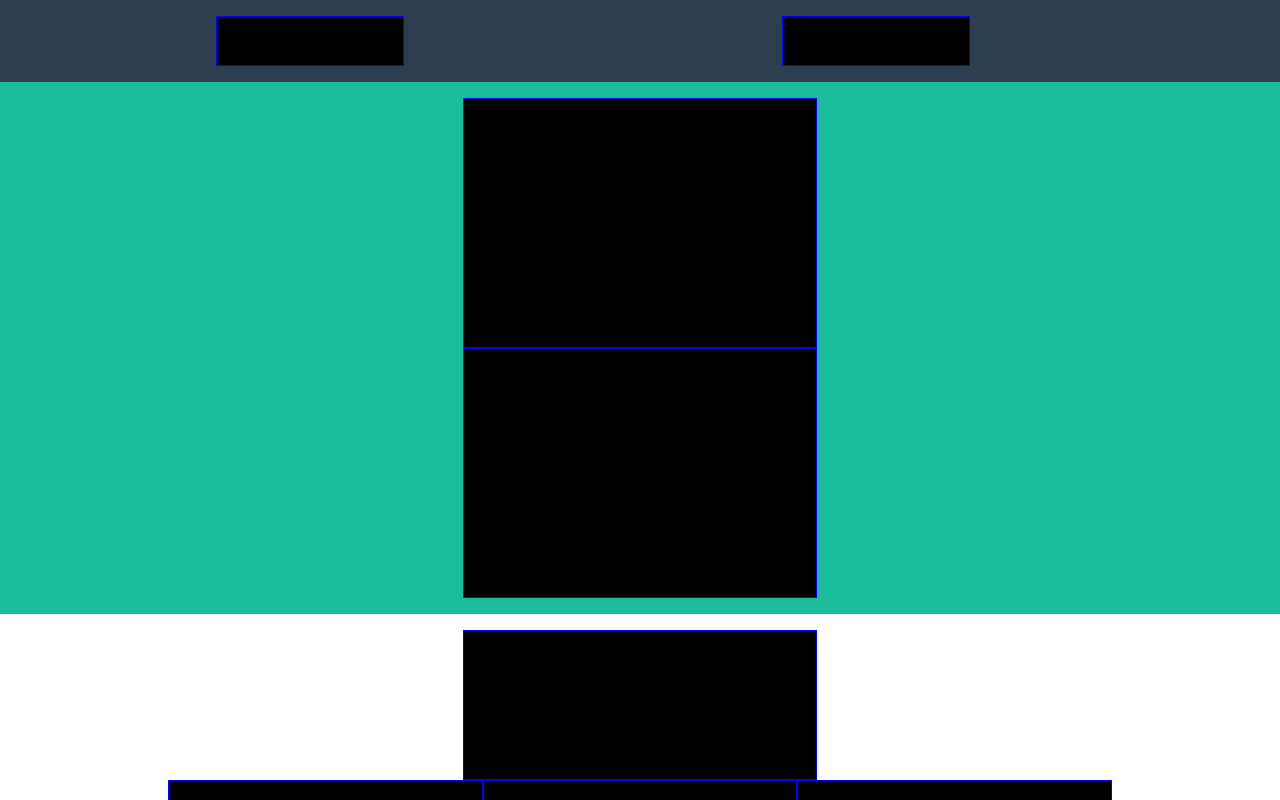
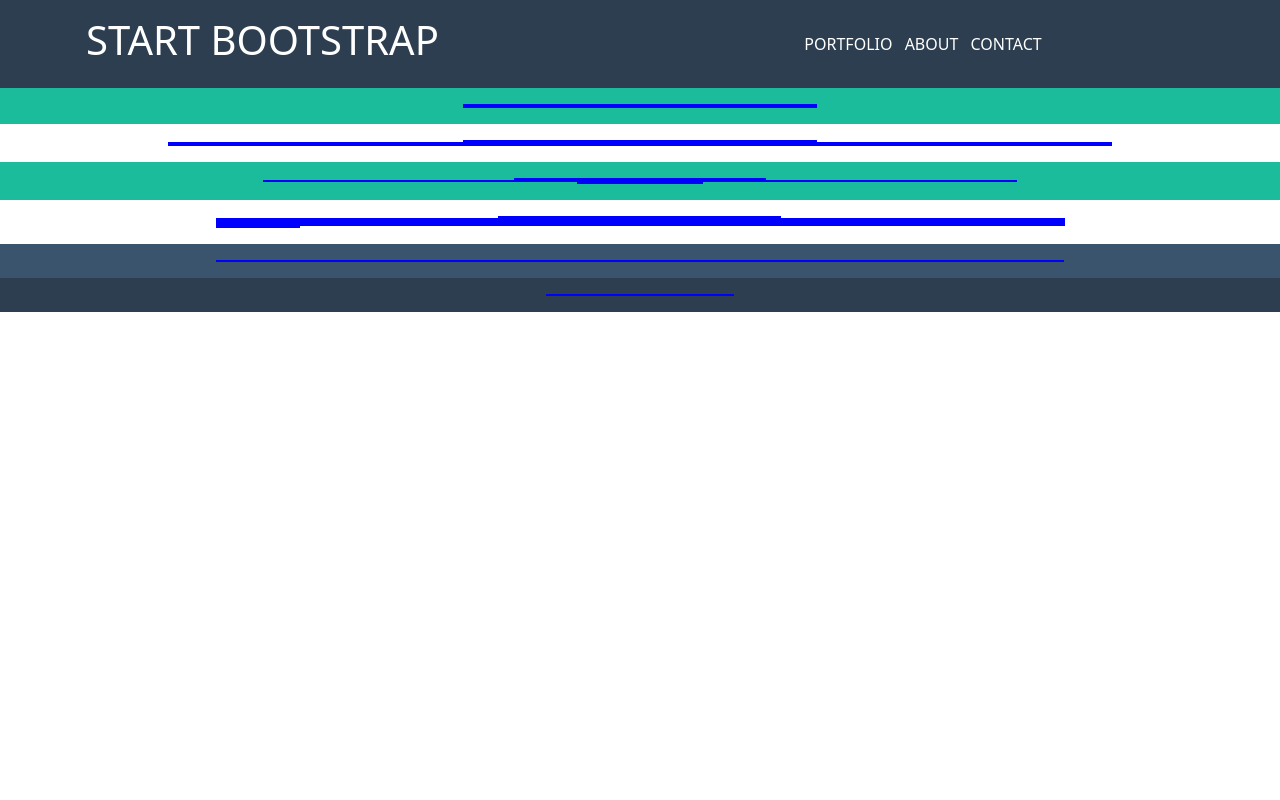
Before and after one commit to Dandav2923/html-css-bootstrap-freelancer, a plain HTML site: page index.html in a window 1280 px wide. Shown: the top 800 px of the page. Drawn offline with nearby package versions, Linux system fonts and the light colour scheme.

Commit message:
primo push della giornata

```diff
--- a/css/style.css
+++ b/css/style.css
@@ -30,24 +30,8 @@
     border: 1px solid blue;
 }
 
-.height-50px {
-    height: 50px;
-}
-
-.height-150px {
-    height: 150px;
-}
-
-.height-200px {
-    height: 200px;
-}
-
-.height-250px {
-    height: 250px;
-}
-
-.height-300px {
-    height: 300px;
+.color-text-white {
+    color: var(--bg-white);
 }
 
 .width-10 {
@@ -70,7 +54,10 @@
     width: 100%;
 }
 
-@media screen and (max-width: 575.98px) {
+.flex {
+    display: flex;
+}
 
+.row .col-6 h1 {
 
 }
--- a/index.html
+++ b/index.html
@@ -6,108 +6,151 @@
     <meta name="viewport" content="width=device-width, initial-scale=1.0">
     <link href="https://cdn.jsdelivr.net/npm/bootstrap@5.1.3/dist/css/bootstrap.min.css" rel="stylesheet"
     integrity="sha384-1BmE4kWBq78iYhFldvKuhfTAU6auU8tT94WrHftjDbrCEXSU1oBoqyl2QvZ6jIW3" crossorigin="anonymous">
+    <link rel="stylesheet" href="https://cdnjs.cloudflare.com/ajax/libs/font-awesome/6.0.0-beta2/css/all.min.css"
+    integrity="sha512-YWzhKL2whUzgiheMoBFwW8CKV4qpHQAEuvilg9FAn5VJUDwKZZxkJNuGM4XkWuk94WCrrwslk8yWNGmY1EduTA=="
+     crossorigin="anonymous" referrerpolicy="no-referrer" />
     <link rel="stylesheet" href="css/style.css">
     <title>Document</title>
 </head>
 <body>
-    <div class="box-100 bg-blue">
-        <div class="container container-sm container-md container-lg padding-container">
+    <!-- header -->
+    <header class="box-100 bg-blue color-text-white">
+        <div class="container padding-container">
             <div class="row">
-                <div class="col-6 col-sm-6 col-md-6 col-lg-6">
-                    <div class="row">
-                        <div class="col-4 col-sm-4 col-md-4 col-lg-4 offset-3 offset-sm-3 offset-md-3 offset-lg-3 height-50px bg-black blue-border"></div>
+                <div class="col-6">
+                    <h1 class="text-uppercase">
+                        Start bootstrap
+                    </h1>
+                </div>
+                <div class="hamburger col-6 text-end d-sm-none align-self-center">
+                    <i class="fas fa-bars"></i>
+                </div>
+                <div class="col-6 text-end d-none d-sm-block text-center align-self-center">
+                    <ul class="list-inline mb-0">
+                        <li class="list-inline-item">
+                            <a class="text-decoration-none text-uppercase color-text-white" href="#portfolio">Portfolio</a>
+                        </li>
+                        <li class="list-inline-item">
+                            <a class="text-decoration-none text-uppercase color-text-white" href="#about">About</a>
+                        </li>
+                        <li class="list-inline-item">
+                            <a class="text-decoration-none text-uppercase color-text-white" href="#contact">Contact</a>
+                        </li>
                 </div>
             </div>
-                <div class="col-6 col-sm-6 col-md-6 col-lg-6">
+        </div>
+    </header>
+    <!-- header -->
+
+    <!-- sezione jumbotron -->
+    <section class="box-100 bg-green">
+        <div class="container padding-container">
             <div class="row">
-                        <div class="col-4 col-sm-4 col-md-4 col-lg-4 offset-3 offset-sm-3 offset-md-3 offset-lg-3 height-50px bg-black blue-border"></div>
+                <div class="col-4 offset-4">
+                    <div class="jumboimg-container bg-black blue-border"></div>
+                    <div class="jumbotext-container bg-black blue-border"></div>
+                </div>
+            </div>
+        </div>
+    </section>
+    <!-- sezione jumbotron -->
+
+    <!-- main  -->
+    <main>
+        <!-- portfolio  -->
+        <section id="portfolio" class="box-100 bg-white">
+            <div class="container padding-container">
+                <div class="row">
+                    <div class="col-4 offset-4">
+                        <div class="testo-main-container bg-black blue-border"></div>
+                    </div>
+                </div>
+                <div class="row">
+                    <div class="col-10 offset-1">
+                        <div class="row">
+                            <div class="col-4 bg-black blue-border"></div>
+                            <div class="col-4 bg-black blue-border"></div>
+                            <div class="col-4 bg-black blue-border"></div>
+                        </div>
+                        <div class="row">
+                            <div class="col-4 bg-black blue-border"></div>
+                            <div class="col-4 bg-black blue-border"></div>
+                            <div class="col-4 bg-black blue-border"></div>
                         </div>
                     </div>
                 </div>
             </div>
-    </div>
-    <div class="box-100 bg-green">
-        <div class="container container-sm container-md container-lg padding-container">
+        </section>
+        <!-- portfolio  -->
+
+        <!-- about -->
+        <section id="about" class="box-100 bg-green">
+            <div class="container padding-container">
                 <div class="row">
-                <div class="col-4 col-sm-4 col-md-4 col-lg-4 offset-4 offset-sm-4 offset-md-4 offset-lg-4">
-                    <div class="jumboimg-container height-250px bg-black blue-border"></div>
-                    <div class="jumbotext-container height-250px bg-black blue-border"></div>
+                    <div class="col-8 offset-2">
+                        <div class="row">
+                            <div class="col-4 offset-4 bg-black blue-border"></div>
+                            <div class="col-6 bg-black blue-border"></div>
+                            <div class="col-6 bg-black blue-border"></div>
+                            <div class="col-2 margin-center bg-black blue-border"></div>
                         </div>
                     </div>
                 </div>
             </div>
-    <div class="box-100 bg-white">
-        <div class="container container-sm container-md container-lg padding-container">
+        </section>
+        <!-- about -->
+
+        <!-- contact me  -->
+        <section id="contact" class="box-100 bg-white">
+            <div class="container padding-container">
                 <div class="row">
-                <div class="col-4 col-sm-4 col-md-4 col-lg-4 offset-4 offset-sm-4 offset-md-4 offset-lg-4">
-                    <div class="testo-main-container height-150px bg-black blue-border"></div>
-                </div>
-            </div>
+                    <div class="col-9 margin-center">
                         <div class="row">
-                <div class="col-10 col-sm-10 col-md-10 col-lg-10 offset-1 offset-sm-1 offset-md-1 offset-lg-1">
-                    <div class="row">
-                        <div class="col-4 col-sm-4 col-md-4 col-lg-4 height-250px bg-black blue-border"></div>
-                        <div class="col-4 col-sm-4 col-md-4 col-lg-4 height-250px bg-black blue-border"></div>
-                        <div class="col-4 col-sm-4 col-md-4 col-lg-4 height-250px bg-black blue-border"></div>
-                    </div>
-                    <div class="row">
-                        <div class="col-4 col-sm-4 col-md-4 col-lg-4 height-250px bg-black blue-border"></div>
-                        <div class="col-4 col-sm-4 col-md-4 col-lg-4 height-250px bg-black blue-border"></div>
-                        <div class="col-4 col-sm-4 col-md-4 col-lg-4 height-250px bg-black blue-border"></div>
+                            <div class="col-4 offset-4  bg-black blue-border"></div>
+                            <div class="col-12 bg-black blue-border"></div>
+                            <div class="col-12 bg-black blue-border"></div>
+                            <div class="col-12 bg-black blue-border"></div>
+                            <div class="col-12 bg-black blue-border"></div>
+                            <div class="col-1 width-10 bg-black blue-border"></div>
                         </div>
                     </div>
                 </div>
             </div>
-    </div>
-    <div class="box-100 bg-green">
-        <div class="container container-sm container-md container-lg padding-container">
+        </section>
+        <!-- contact me  -->
+
+    </main>
+    <!-- main  -->
+
+    <!-- footer  -->
+    <footer>
+        <!-- sezione footer superiore -->
+        <section class="box-100 bg-light-blue">
+            <div class="container padding-container">
                 <div class="row">
-                <div class="col-8 col-sm-8 col-md-8 col-lg-8 offset-2 offset-sm-2 offset-md-2 offset-lg-2">
+                    <div class="col-9 margin-center">
                         <div class="row">
-                        <div class="col-4 col-sm-4 col-md-4 col-lg-4 offset-4 offset-sm-4 offset-md-4 offset-lg-4 height-150px bg-black blue-border"></div>
-                        <div class="col-6 col-sm-6 col-md-6 col-lg-6 height-250px bg-black blue-border"></div>
-                        <div class="col-6 col-sm-6 col-md-6 col-lg-6 height-250px bg-black blue-border"></div>
-                        <div class="col-2 col-sm-2 col-md-2 col-lg-2 margin-center height-50px bg-black blue-border"></div>
+                            <div class="col-4 bg-black blue-border"></div>
+                            <div class="col-4 bg-black blue-border"></div>
+                            <div class="col-4 bg-black blue-border"></div>
                         </div>
                     </div>
                 </div>
             </div>
-    </div>
-    <div class="box-100 bg-white">
-        <div class="container container-sm container-md container-lg padding-container">
+        </section>
+        <!-- sezione footer superiore -->
+
+        <!-- sezione footer inferiore -->
+        <section class="box-100 bg-blue">
+            <div class="container padding-container">
                 <div class="row">
-                <div class="col-9 col-sm-9 col-md-9 col-lg-9 margin-center">
-                    <div class="row">
-                        <div class="col-4 col-sm-4 col-md-4 col-lg-4 offset-4 offset-sm-4 offset-md-4 offset-lg-4 height-150px bg-black blue-border"></div>
-                        <div class="col-12 col-sm-12 col-md-12 col-lg-12 height-50px bg-black blue-border"></div>
-                        <div class="col-12 col-sm-12 col-md-12 col-lg-12 height-50px bg-black blue-border"></div>
-                        <div class="col-12 col-sm-12 col-md-12 col-lg-12 height-50px bg-black blue-border"></div>
-                        <div class="col-12 col-sm-12 col-md-12 col-lg-12 height-200px bg-black blue-border"></div>
-                        <div class="col-1 col-sm-1 col-md-1 col-lg-1 height-50px width-10 bg-black blue-border"></div>
+                    <div class="col-2 margin-center bg-black blue-border"></div>
                 </div>
             </div>
-            </div>
-        </div>
-    </div>
-    <div class="box-100 bg-light-blue">
-        <div class="container container-sm container-md container-lg padding-container">
-            <div class="row">
-                <div class="col-9 col-sm-9 col-md-9 col-lg-9 margin-center">
-                    <div class="row">
-                        <div class="col-4 col-sm-4 col-md-4 col-lg-4 height-150px bg-black blue-border"></div>
-                        <div class="col-4 col-sm-4 col-md-4 col-lg-4 height-150px bg-black blue-border"></div>
-                        <div class="col-4 col-sm-4 col-md-4 col-lg-4 height-150px bg-black blue-border"></div>
-                    </div>
-                </div>
-            </div>
-        </div>
-    </div>
-    <div class="box-100 bg-blue">
-        <div class="container container-sm container-md container-lg padding-container">
-            <div class="row">
-                <div class="col-2 col-sm-2 col-md-2 col-lg-2 margin-center height-50px bg-black blue-border"></div>
-            </div>
-        </div>
-    </div>
+        </section>
+        <!-- sezione footer inferiore -->
+
+    </footer>
+    <!-- footer  -->
 </body>
 </html>
```
Lines whose indentation alone changed are shown as unchanged.
